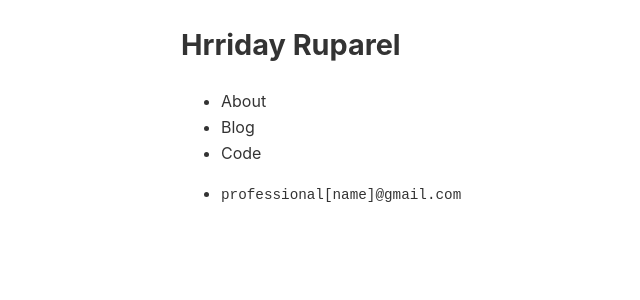
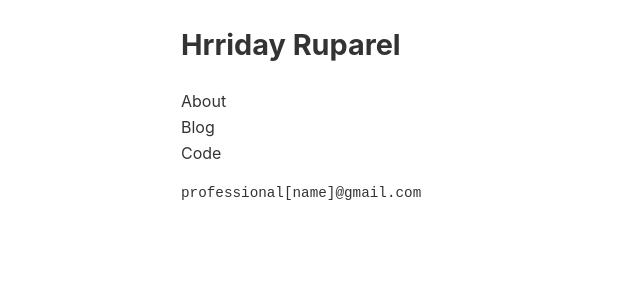
Before and after one commit to Robohrriday/Robohrriday.github.io, a Jekyll site: the page built from index.html, in a window 1280 px wide. Shown: the top 300 px of the page, without its empty margins (109-749 px from the left). Built offline with Jekyll 4.4.1, drawn with Linux system fonts in a browser that asks for light colours.

Commit message:
more minor edits 3

```diff
--- a/css/main.css
+++ b/css/main.css
@@ -42,6 +42,11 @@ h2 {
   font-size: 1.8em;
   padding-bottom: 0.5rem;
   margin-top: 2rem;
+}
+
+ul {
+  list-style-type: none;
+  padding-left: 0;
 }
 
 .clear {
--- a/index.html
+++ b/index.html
@@ -8,7 +8,5 @@ description: Personal portfolio and blog
     <li><a href="/about">About</a></li>
     <li><a href="/blog">Blog</a></li>
     <li><a href="https://github.com/Robohrriday">Code</a></li>
-    <li>
-        <pre style="font-family: monospace; font-size: 1.1em;">professional[name]@gmail.com</pre>
-    </li>
+    <li><pre style="font-family: monospace; font-size: 1.1em;">professional[name]@gmail.com</pre></li>
 </ul>
```
